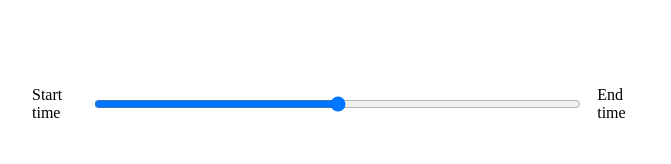
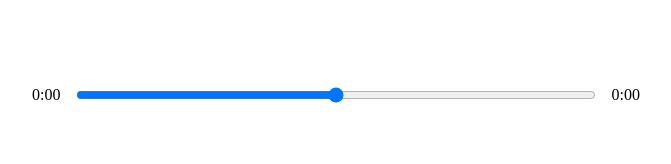
Before and after one commit to Jay890/ReactApp, a React (Create React App) app in the folder music-player/react-player/: page / in a window 1280 px wide. Shown: the part 410-574 px from the top of the page, without its empty margins (304-975 px from the left). Built offline with nearby package versions, Linux system fonts and the light colour scheme.

Commit message:
Time functionaility
Added time in song and duration

```diff
--- a/music-player/react-player/src/components/Player.js
+++ b/music-player/react-player/src/components/Player.js
@@ -1,4 +1,4 @@
-import React, { useRef } from "react";
+import React, { useRef, useState } from "react";
 import { FontAwesomeIcon } from "@fortawesome/react-fontawesome";
 import {
   faPlay,
@@ -20,12 +20,32 @@
       setIsPlaying(!isPlaying);
     }
   };
+  const timeUpdateHandler = (e) => {
+    const current = e.target.currentTime;
+    const duration = e.target.duration;
+    const timeLeft = duration - current;
+    console.log(current, timeLeft);
+    setSongInfo({
+      ...songInfo,
+      currentTime: current,
+      duration: timeLeft,
+    });
+  };
+  const getTime = (time) => {
+    return (
+      Math.floor(time / 60) + ":" + ("0" + Math.floor(time % 60)).slice(-2)
+    );
+  };
+  const [songInfo, setSongInfo] = useState({
+    currentTime: null,
+    duration: null,
+  });
   return (
     <div className="player">
       <div className="time-control">
-        <p>Start time</p>
+        <p>{getTime(songInfo.currentTime)}</p>
         <input type="range" />
-        <p>End time</p>
+        <p>{getTime(songInfo.duration)}</p>
       </div>
       <div className="play-control">
         <FontAwesomeIcon className="skip-back" size="2x" icon={faAngleLeft} />
@@ -41,7 +61,11 @@
           icon={faAngleRight}
         />
       </div>
-      <audio ref={audioRef} src={currentSong.audio}></audio>
+      <audio
+        onTimeUpdate={timeUpdateHandler}
+        ref={audioRef}
+        src={currentSong.audio}
+      ></audio>
     </div>
   );
 };
```
Also changed, not shown: 1 other file (tests, documents, lock files or other folders).
